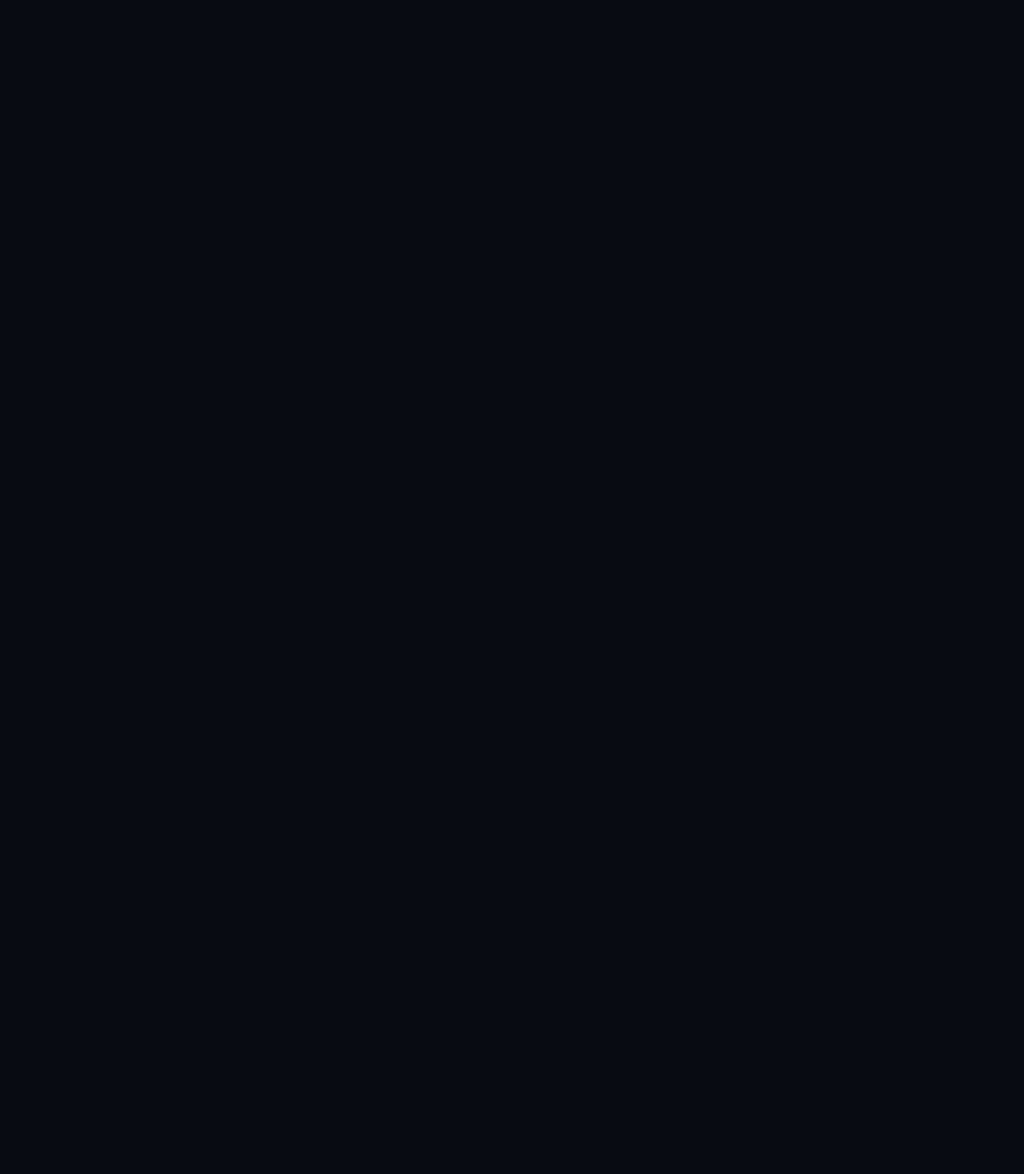
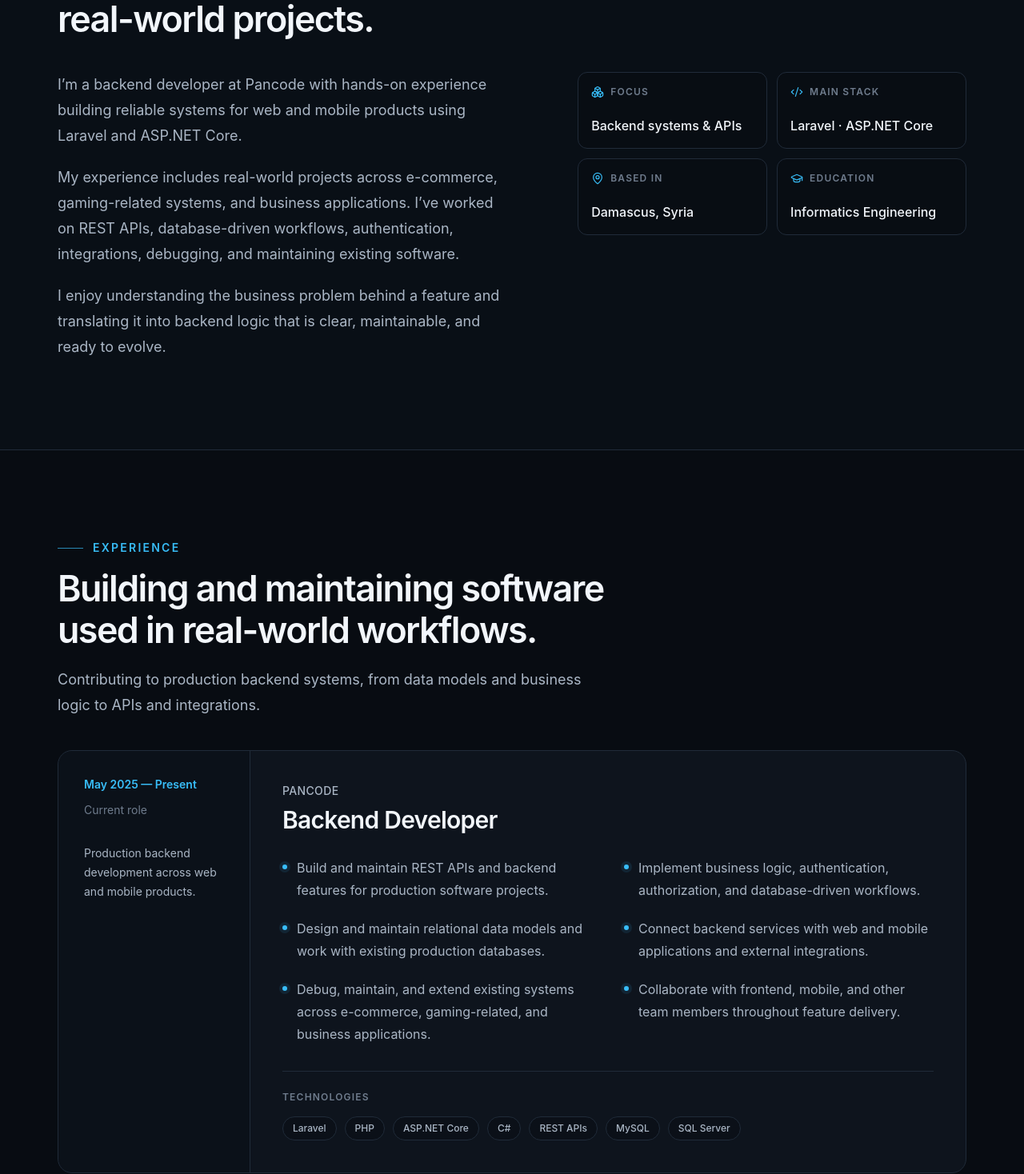
Before and after one commit to Anas-Bassit/anas_portfolio, a React (Vite) app: page / in a window 1280 px wide. Shown: the part 1018-2486 px from the top of the page at 80% size. Before the commit the page ends 816 px from the top, so only its background shows below. Built offline with nearby package versions, Linux system fonts and the light colour scheme.

Commit message:
add about and experience sections

```diff
--- a/src/App.tsx
+++ b/src/App.tsx
@@ -1,4 +1,6 @@
 import { Header } from './components/layout/Header';
+import { About } from './components/sections/About';
+import { Experience } from './components/sections/Experience';
 import { Hero } from './components/sections/Hero';
 
 function App() {
@@ -7,6 +9,8 @@ function App() {
       <Header />
       <main>
         <Hero />
+        <About />
+        <Experience />
       </main>
     </div>
   );
--- /dev/null
+++ b/src/components/sections/About.tsx
@@ -0,0 +1,85 @@
+import { Boxes, Code2, GraduationCap, MapPin } from 'lucide-react';
+import { motion, useReducedMotion } from 'motion/react';
+
+import { Container } from '../layout/Container';
+import { SectionHeading } from '../ui/SectionHeading';
+
+const details = [
+  { icon: Boxes, label: 'Focus', value: 'Backend systems & APIs' },
+  { icon: Code2, label: 'Main stack', value: 'Laravel · ASP.NET Core' },
+  { icon: MapPin, label: 'Based in', value: 'Damascus, Syria' },
+  {
+    icon: GraduationCap,
+    label: 'Education',
+    value: 'Informatics Engineering',
+  },
+] as const;
+
+export function About() {
+  const shouldReduceMotion = useReducedMotion();
+
+  return (
+    <section
+      className="border-subtle bg-surface/35 border-y py-20 sm:py-24 lg:py-28"
+      id="about"
+    >
+      <Container>
+        <motion.div
+          initial={shouldReduceMotion ? false : { opacity: 0, y: 16 }}
+          transition={{ duration: 0.45 }}
+          viewport={{ once: true, amount: 0.2 }}
+          whileInView={{ opacity: 1, y: 0 }}
+        >
+          <SectionHeading
+            eyebrow="About"
+            heading="Backend development shaped by real-world projects."
+          />
+
+          <div className="mt-10 grid items-start gap-10 lg:grid-cols-[minmax(0,1.08fr)_minmax(20rem,0.92fr)] lg:gap-16 xl:gap-20">
+            <div className="text-secondary max-w-2xl space-y-5 text-base leading-7 sm:text-lg sm:leading-8">
+              <p>
+                I’m a backend developer at Pancode with hands-on experience
+                building reliable systems for web and mobile products using
+                Laravel and ASP.NET Core.
+              </p>
+              <p>
+                My experience includes real-world projects across e-commerce,
+                gaming-related systems, and business applications. I’ve worked
+                on REST APIs, database-driven workflows, authentication,
+                integrations, debugging, and maintaining existing software.
+              </p>
+              <p>
+                I enjoy understanding the business problem behind a feature and
+                translating it into backend logic that is clear, maintainable,
+                and ready to evolve.
+              </p>
+            </div>
+
+            <dl className="grid gap-3 sm:grid-cols-2">
+              {details.map(({ icon: Icon, label, value }) => (
+                <div
+                  className="rounded-card border-subtle bg-canvas/55 flex min-h-24 flex-col justify-between border p-4"
+                  key={label}
+                >
+                  <div className="flex items-center gap-2">
+                    <Icon
+                      aria-hidden="true"
+                      className="text-accent size-4"
+                      strokeWidth={1.8}
+                    />
+                    <dt className="text-muted text-xs font-semibold tracking-[0.1em] uppercase">
+                      {label}
+                    </dt>
+                  </div>
+                  <dd className="text-primary mt-3 text-sm font-medium sm:text-base">
+                    {value}
+                  </dd>
+                </div>
+              ))}
+            </dl>
+          </div>
+        </motion.div>
+      </Container>
+    </section>
+  );
+}
--- /dev/null
+++ b/src/components/sections/Experience.tsx
@@ -0,0 +1,99 @@
+import { motion, useReducedMotion } from 'motion/react';
+
+import { Container } from '../layout/Container';
+import { SectionHeading } from '../ui/SectionHeading';
+
+const responsibilities = [
+  'Build and maintain REST APIs and backend features for production software projects.',
+  'Implement business logic, authentication, authorization, and database-driven workflows.',
+  'Design and maintain relational data models and work with existing production databases.',
+  'Connect backend services with web and mobile applications and external integrations.',
+  'Debug, maintain, and extend existing systems across e-commerce, gaming-related, and business applications.',
+  'Collaborate with frontend, mobile, and other team members throughout feature delivery.',
+] as const;
+
+const technologies = [
+  'Laravel',
+  'PHP',
+  'ASP.NET Core',
+  'C#',
+  'REST APIs',
+  'MySQL',
+  'SQL Server',
+] as const;
+
+export function Experience() {
+  const shouldReduceMotion = useReducedMotion();
+
+  return (
+    <section className="py-20 sm:py-24 lg:py-28" id="experience">
+      <Container>
+        <SectionHeading
+          description="Contributing to production backend systems, from data models and business logic to APIs and integrations."
+          eyebrow="Experience"
+          heading="Building and maintaining software used in real-world workflows."
+        />
+
+        <motion.article
+          className="rounded-panel border-subtle bg-surface mt-10 grid overflow-hidden border lg:grid-cols-[15rem_minmax(0,1fr)]"
+          initial={shouldReduceMotion ? false : { opacity: 0, y: 16 }}
+          transition={{ duration: 0.45 }}
+          viewport={{ once: true, amount: 0.15 }}
+          whileInView={{ opacity: 1, y: 0 }}
+        >
+          <header className="border-subtle bg-canvas/35 border-b p-6 sm:p-8 lg:border-r lg:border-b-0">
+            <p className="text-accent text-sm font-semibold">
+              May 2025 — Present
+            </p>
+            <p className="text-muted mt-3 text-sm">Current role</p>
+            <p className="text-secondary mt-8 hidden text-sm leading-6 lg:block">
+              Production backend development across web and mobile products.
+            </p>
+          </header>
+
+          <div className="p-6 pb-7 sm:p-8 sm:pb-9 lg:p-10">
+            <div>
+              <p className="text-secondary text-sm font-medium tracking-wide uppercase">
+                Pancode
+              </p>
+              <h3 className="text-primary mt-2 text-2xl font-semibold tracking-[-0.025em] sm:text-3xl">
+                Backend Developer
+              </h3>
+            </div>
+
+            <ul className="mt-7 grid gap-4 md:grid-cols-2 md:gap-x-10 md:gap-y-5">
+              {responsibilities.map((responsibility) => (
+                <li
+                  className="text-secondary flex items-start gap-3 text-sm leading-6 sm:text-base sm:leading-7"
+                  key={responsibility}
+                >
+                  <span
+                    aria-hidden="true"
+                    className="bg-accent ring-accent/10 mt-2.5 size-1.5 shrink-0 rounded-full ring-4"
+                  />
+                  <span>{responsibility}</span>
+                </li>
+              ))}
+            </ul>
+
+            <div className="border-subtle mt-8 border-t pt-6">
+              <p className="text-muted mb-4 text-xs font-semibold tracking-[0.1em] uppercase">
+                Technologies
+              </p>
+              <ul className="flex flex-wrap gap-2.5">
+                {technologies.map((technology) => (
+                  <li
+                    className="border-subtle bg-canvas/45 text-secondary rounded-full border px-3 py-1.5 text-xs font-medium"
+                    key={technology}
+                  >
+                    {technology}
+                  </li>
+                ))}
+              </ul>
+            </div>
+          </div>
+        </motion.article>
+      </Container>
+    </section>
+  );
+}
--- /dev/null
+++ b/src/components/ui/SectionHeading.tsx
@@ -0,0 +1,28 @@
+type SectionHeadingProps = {
+  eyebrow: string;
+  heading: string;
+  description?: string;
+};
+
+export function SectionHeading({
+  eyebrow,
+  heading,
+  description,
+}: SectionHeadingProps) {
+  return (
+    <header className="max-w-3xl">
+      <p className="text-accent mb-4 flex items-center gap-3 text-xs font-semibold tracking-[0.16em] uppercase sm:text-sm">
+        <span aria-hidden="true" className="bg-accent/70 h-px w-8" />
+        {eyebrow}
+      </p>
+      <h2 className="text-primary text-[clamp(1.85rem,3.5vw,3rem)] leading-[1.15] font-semibold tracking-[-0.035em]">
+        {heading}
+      </h2>
+      {description && (
+        <p className="text-secondary mt-5 max-w-2xl text-base leading-7 sm:text-lg sm:leading-8">
+          {description}
+        </p>
+      )}
+    </header>
+  );
+}
```
